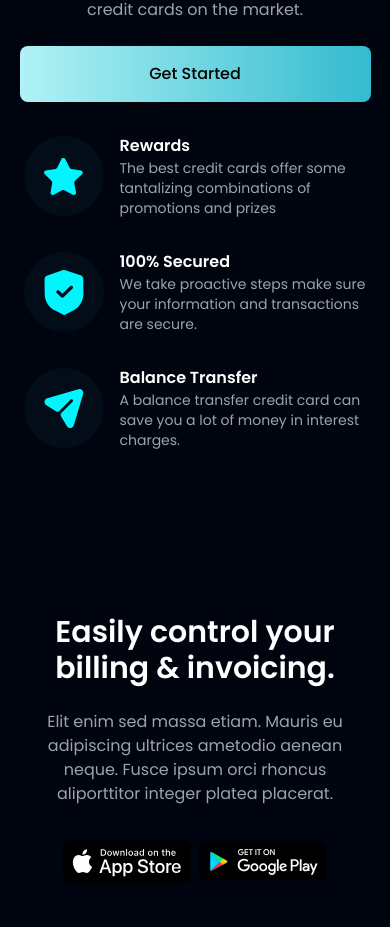
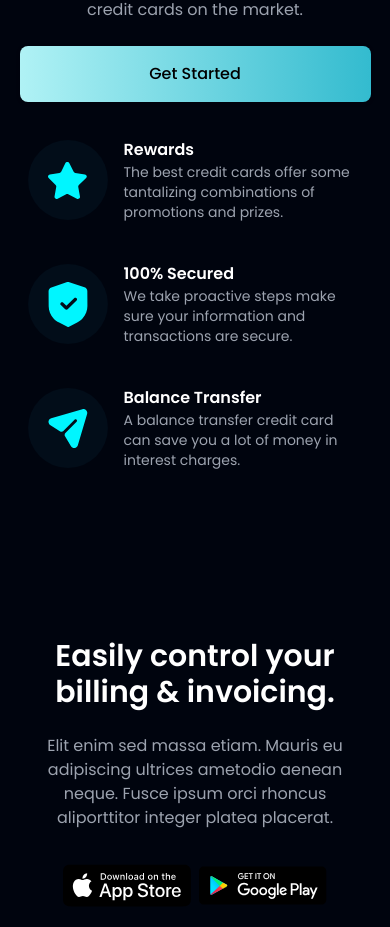
Before and after one commit to Marcosfitzsimons/hoobank-page, a Next.js app: page / in a window 390 px wide. Shown: the part 1274-2201 px from the top of the page. Built offline with nearby package versions, Linux system fonts and the light colour scheme.

Commit message:
Fix padding on mobile screens

```diff
--- a/app/components/FirstSection.jsx
+++ b/app/components/FirstSection.jsx
@@ -5,7 +5,7 @@ const FirstSection = () => {
   const articlesData = [
     {
       title: "Rewards",
-      text: "The best credit cards offer some tantalizing combinations of promotions and prizes",
+      text: "The best credit cards offer some tantalizing combinations of promotions and prizes.",
       icon: "/assets/Star.svg",
       alt: "star",
     },
@@ -36,7 +36,7 @@ const FirstSection = () => {
           {articlesData.map((article, index) => (
             <article
               key={index}
-              className="flex items-center gap-4 p-1 lg:p-4 rounded-lg transiton ease-in duration-100 select-none hover:bg-gradient-to-br hover:from-gray-800/80 hover:to-gray-800/30 hover:translate-x-2"
+              className="flex items-center gap-4 p-2 lg:p-4 rounded-lg transiton ease-in duration-100 select-none hover:bg-gradient-to-br hover:from-gray-800/80 hover:to-gray-800/30 hover:translate-x-2"
             >
               <div className="flex items-center justify-center bg-cyan-800/10 rounded-full w-[80px] h-[80px] shrink-0">
                 <Image
```
